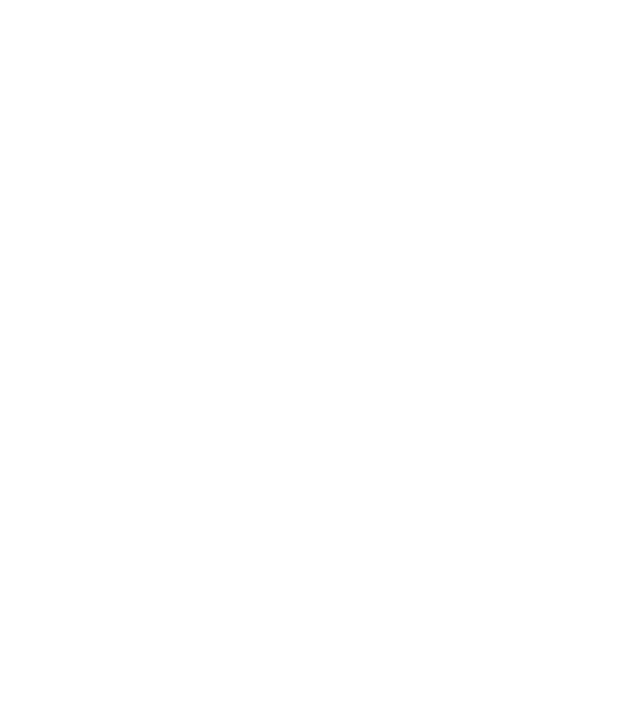
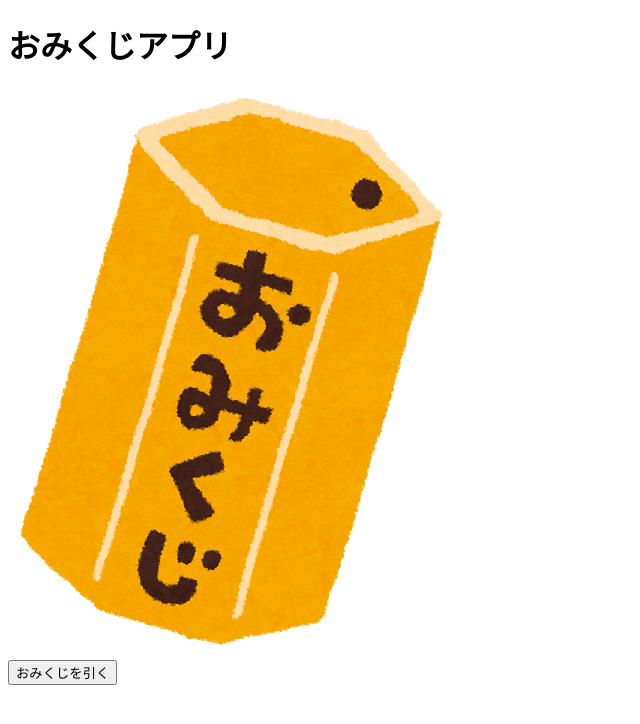
Before and after one commit to sapopo888/omikuji-20250928, a plain HTML site: page index.html in a window 1280 px wide. Shown: the whole page, without its empty margins (0-640 px from the left). Drawn offline with Linux system fonts and the light colour scheme.

Commit message:
HTMLに必要な要素追加

```diff
--- a/index.html
+++ b/index.html
@@ -7,6 +7,17 @@
   <link rel="stylesheet" href="./style.css">
 </head>
 <body>
+
+  <div class="omikuji">
+    <h1 class="omikuji-headline">おみくじアプリ</h1>
+    <!-- 結果の画像 -->
+    <div class="omikuji-result">
+      <img id="js-result" src="./images/omijikuji.png" alt="おみくじ">
+    </div>
+    <!-- おみくじを引くボタン -->
+    <button type="button" class="omikuzi-button" id="js-button">おみくじを引く</button>
+  </div>
+
   <script src="./script.js"></script>
 </body>
 </html>
```
